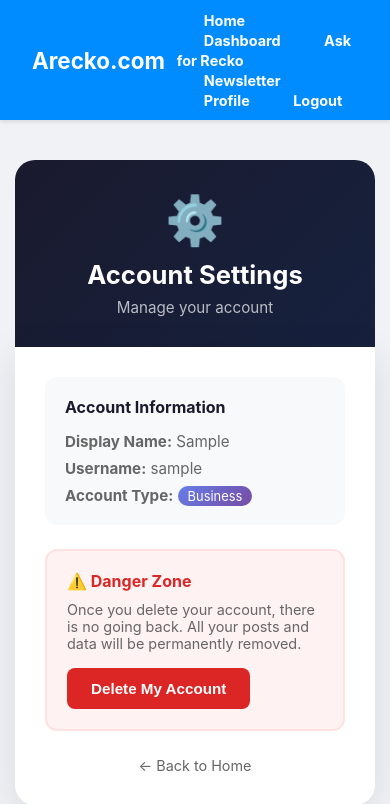
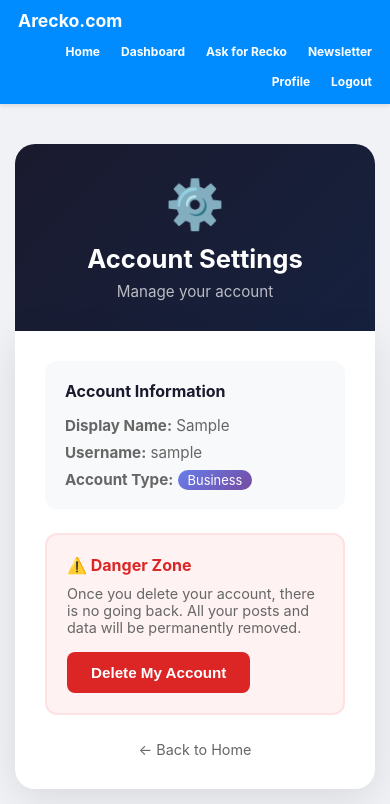
Before and after one commit to lumas23-maker/Arecko, a Django app: page /account/ in a window 390 px wide. Shown: the top 804 px of the page. Run offline with Django 4.2, Linux system fonts and the light colour scheme; the visitor is signed in with stand-in values (Sample User, id 1).

Commit message:
Fix mobile navigation alignment
- Added flexbox wrap and gap for nav links
- Added responsive styles for smaller screens
- Reduced font sizes and padding on mobile
- Nav links now wrap properly on iPhone

Co-Authored-By: Claude Opus 4.5 <noreply@anthropic.com>

```diff
--- a/referrals/templates/base.html
+++ b/referrals/templates/base.html
@@ -7,21 +7,30 @@
     {% block meta_tags %}{% endblock %}
     <style>
         body { font-family: -apple-system, BlinkMacSystemFont, "Segoe UI", Roboto, Helvetica, Arial, sans-serif; margin: 0; background-color: #f0f2f5; color: #1c1e21; }
-        nav { background-color: #008cff; padding: 10px 20px; display: flex; justify-content: space-between; align-items: center; color: white; position: sticky; top: 0; z-index: 1000; box-shadow: 0 2px 4px rgba(0,0,0,0.1); }
-        nav a { color: white; text-decoration: none; font-weight: bold; margin-left: 15px; font-size: 0.9em; padding: 8px 12px; border-radius: 6px; transition: background 0.2s; }
+        nav { background-color: #008cff; padding: 10px 15px; display: flex; justify-content: space-between; align-items: center; color: white; position: sticky; top: 0; z-index: 1000; box-shadow: 0 2px 4px rgba(0,0,0,0.1); flex-wrap: wrap; gap: 8px; }
+        .logo a { font-size: 1.3em; font-weight: bold; color: white; text-decoration: none; white-space: nowrap; }
+        .nav-links { display: flex; align-items: center; gap: 5px; flex-wrap: wrap; justify-content: flex-end; }
+        nav a { color: white; text-decoration: none; font-weight: bold; font-size: 0.85em; padding: 6px 10px; border-radius: 6px; transition: background 0.2s; white-space: nowrap; }
         nav a:hover { background: rgba(255,255,255,0.2); }
         nav a.active { background: rgba(255,255,255,0.3); }
         .container { max-width: 800px; margin: 20px auto; padding: 0 15px; }
         .messages { max-width: 600px; margin: 20px auto; }
         .alert { padding: 15px; border-radius: 8px; margin-bottom: 20px; text-align: center; border: 1px solid transparent; }
         .alert-success { background-color: #d4edda; color: #155724; border-color: #c3e6cb; }
+
+        /* Mobile styles */
+        @media (max-width: 480px) {
+            nav { padding: 10px 10px; }
+            .logo a { font-size: 1.1em; }
+            nav a { font-size: 0.75em; padding: 5px 8px; }
+        }
     </style>
 </head>
 <body>
 
     <nav>
         <div class="logo">
-            <a href="{% url 'home' %}" style="font-size: 1.4em; margin-left: 0;">Arecko.com</a>
+            <a href="{% url 'home' %}">Arecko.com</a>
         </div>
         <div class="nav-links">
             <a href="{% url 'home' %}" class="{% if request.resolver_match.url_name == 'home' %}active{% endif %}">Home</a>
```
